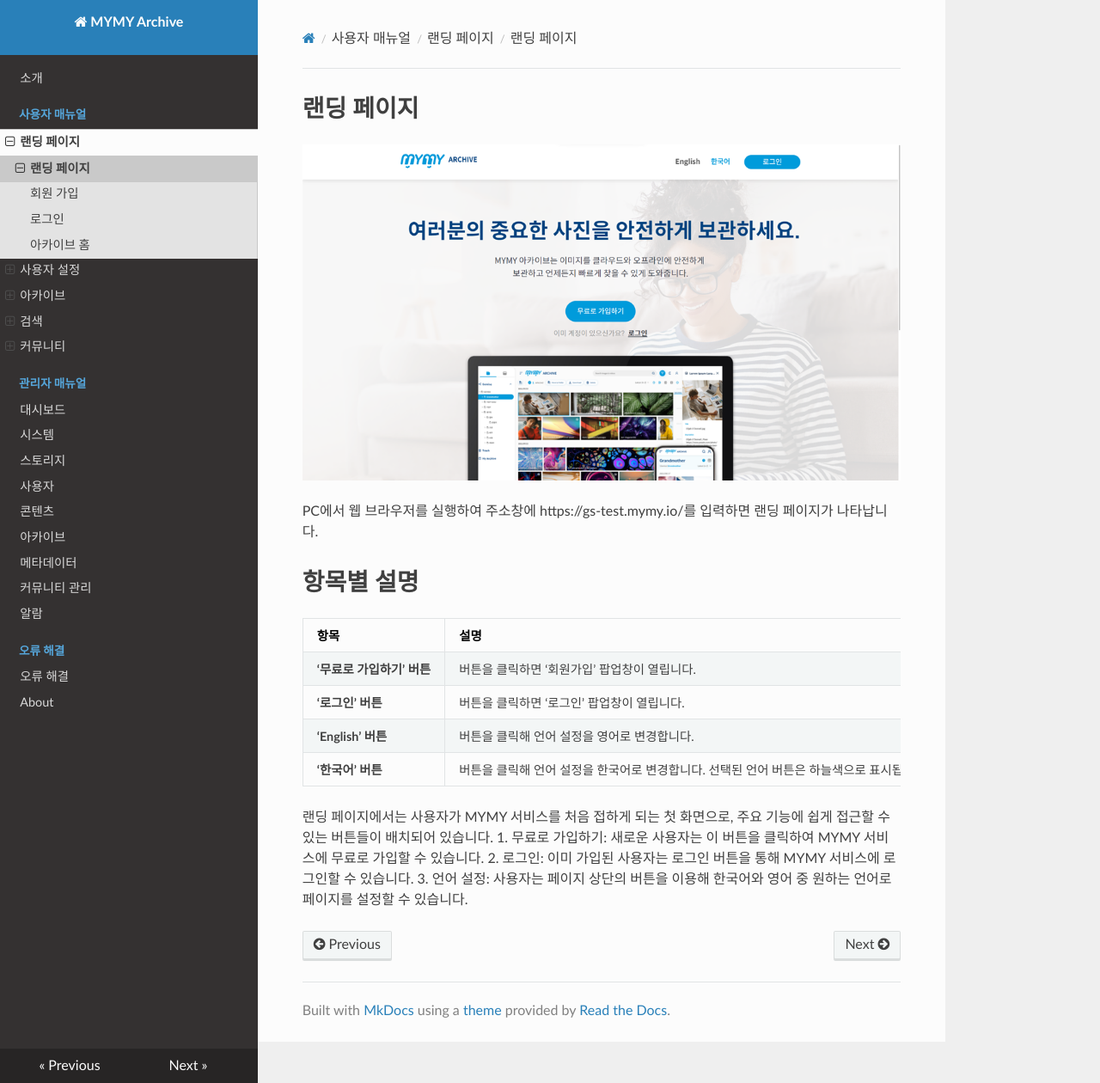
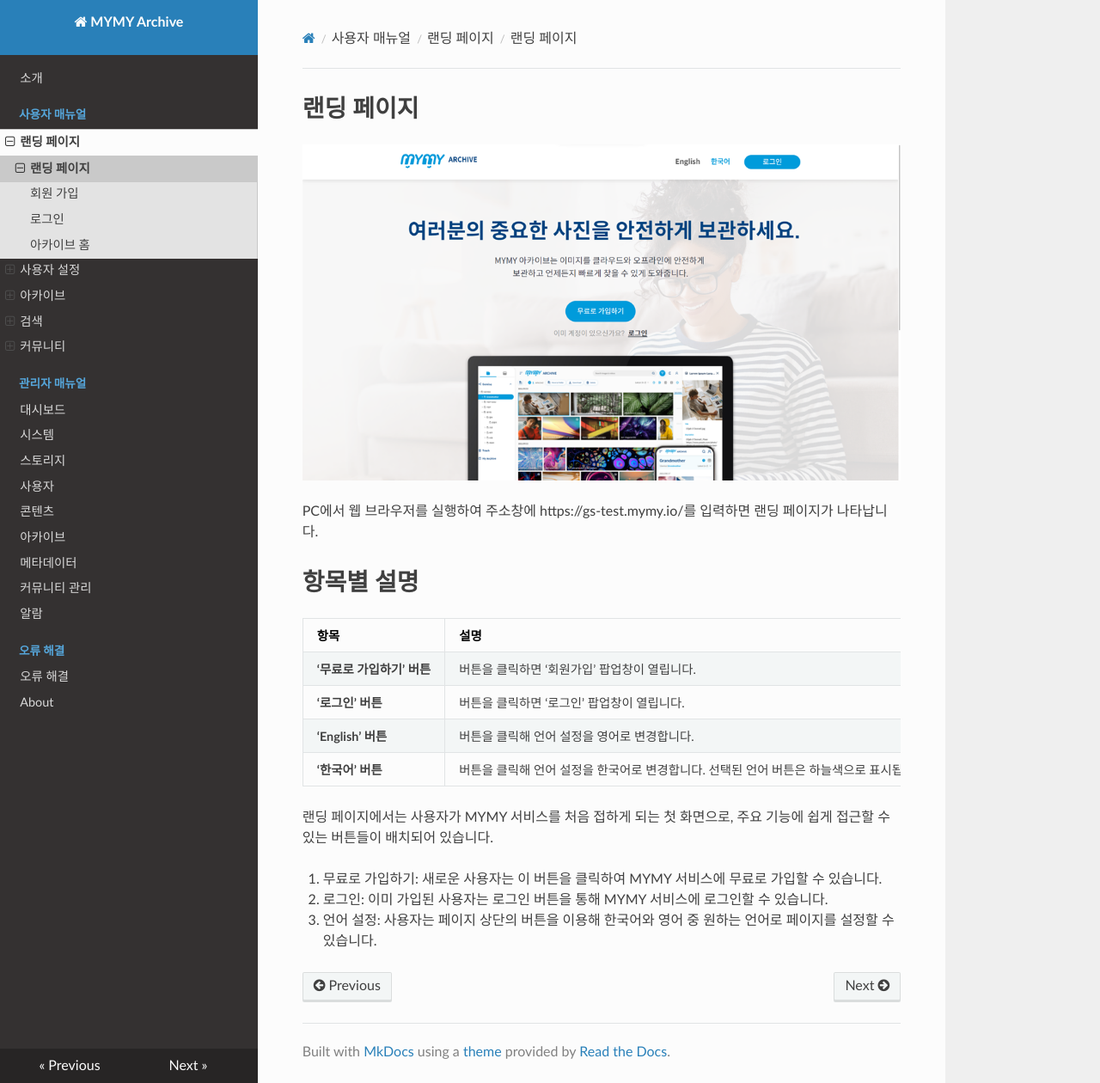
Before and after one commit to kyougyun-gemiso/mymy-docs, an MkDocs documentation site: the page built from docs/landing_page/landing_page.md, in a window 1280 px wide and 1260 px high. Shown: the whole window at 86% size. Built offline with MkDocs 1.6.1, drawn with Linux system fonts in a browser that asks for light colours; nearby versions of some CDN libraries.

```diff
--- a/docs/landing_page/landing_page.md
+++ b/docs/landing_page/landing_page.md
@@ -13,6 +13,7 @@
 | **‘한국어’ 버튼**         | 버튼을 클릭해 언어 설정을 한국어로 변경합니다. 선택된 언어 버튼은 하늘색으로 표시됩니다. |
 
 랜딩 페이지에서는 사용자가 MYMY 서비스를 처음 접하게 되는 첫 화면으로, 주요 기능에 쉽게 접근할 수 있는 버튼들이 배치되어 있습니다.
-1.	무료로 가입하기: 새로운 사용자는 이 버튼을 클릭하여 MYMY 서비스에 무료로 가입할 수 있습니다.
-2.	로그인: 이미 가입된 사용자는 로그인 버튼을 통해 MYMY 서비스에 로그인할 수 있습니다.
-3.	언어 설정: 사용자는 페이지 상단의 버튼을 이용해 한국어와 영어 중 원하는 언어로 페이지를 설정할 수 있습니다.
+
+1. 무료로 가입하기: 새로운 사용자는 이 버튼을 클릭하여 MYMY 서비스에 무료로 가입할 수 있습니다.
+1. 로그인: 이미 가입된 사용자는 로그인 버튼을 통해 MYMY 서비스에 로그인할 수 있습니다.
+1. 언어 설정: 사용자는 페이지 상단의 버튼을 이용해 한국어와 영어 중 원하는 언어로 페이지를 설정할 수 있습니다.
```
Also changed, not shown: README.md (+2 -0 lines).
